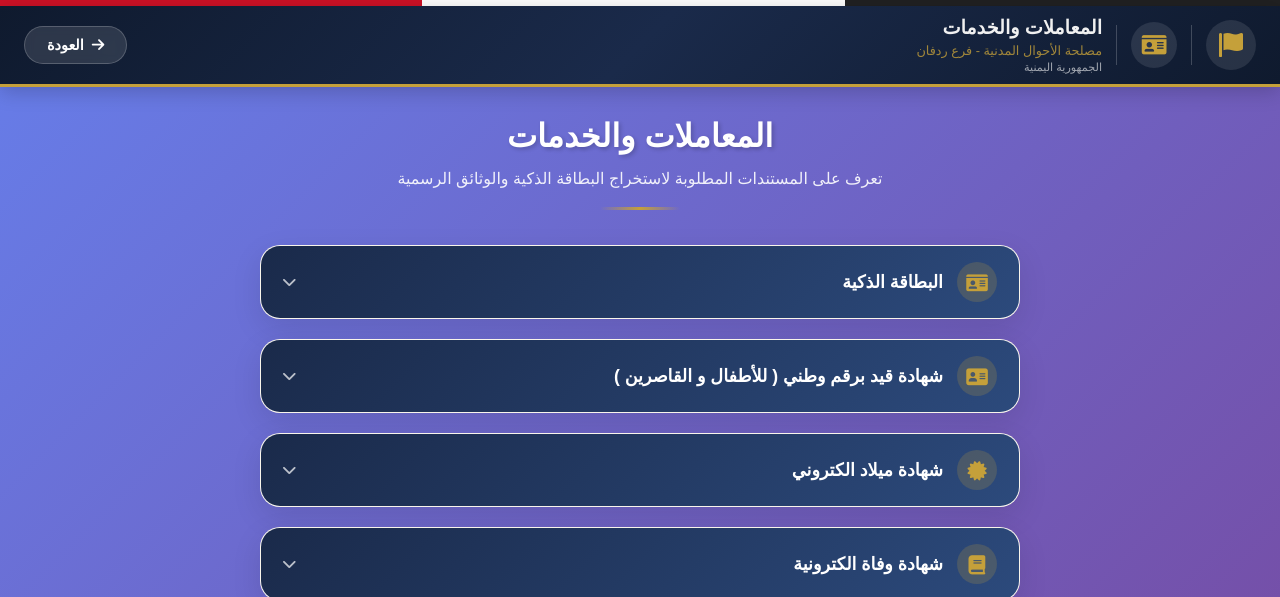
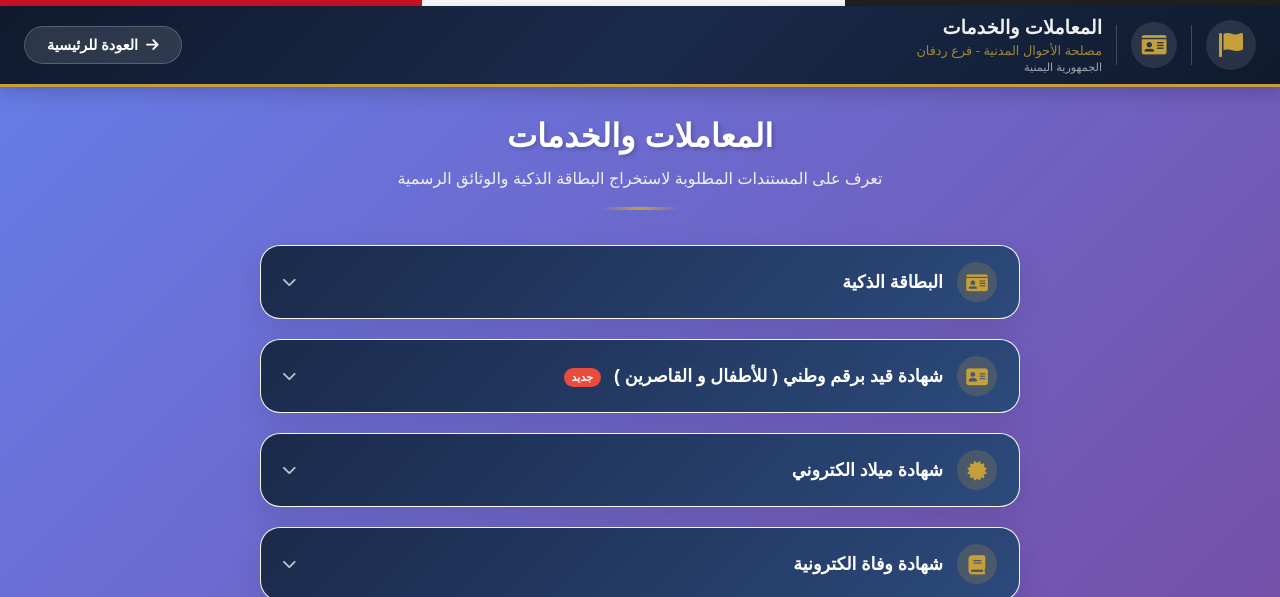
Before and after one commit to foofaagg2010-hub/health-civil-system, a website: page transactions.html in a window 1280 px wide. Shown: the top 597 px of the page. Drawn offline with Linux system fonts and the light colour scheme.

Commit message:
Add files via upload

```diff
--- a/transactions.html
+++ b/transactions.html
@@ -364,7 +364,7 @@
             </div>
         </div>
         <a href="index.html" class="back-btn">
-            <i class="fas fa-arrow-right"></i> العودة
+            <i class="fas fa-arrow-right"></i> العودة للرئيسية
         </a>
     </div>
 
@@ -507,7 +507,7 @@
         <div class="transaction-card">
             <div class="transaction-header" onclick="toggleTransaction('national-qid')">
                 <div class="header-icon"><i class="fas fa-address-card"></i></div>
-                <h3>شهادة قيد برقم وطني ( للأطفال و القاصرين )</h3>
+                <h3>شهادة قيد برقم وطني ( للأطفال و القاصرين ) <span style="background:#e74c3c;color:white;font-size:11px;padding:3px 8px;border-radius:20px;font-weight:700;margin-right:8px;display:inline-block;vertical-align:middle;">جديد</span></h3>
                 <i class="fas fa-chevron-down toggle-icon"></i>
             </div>
             <div class="transaction-content" id="national-qid">
```
